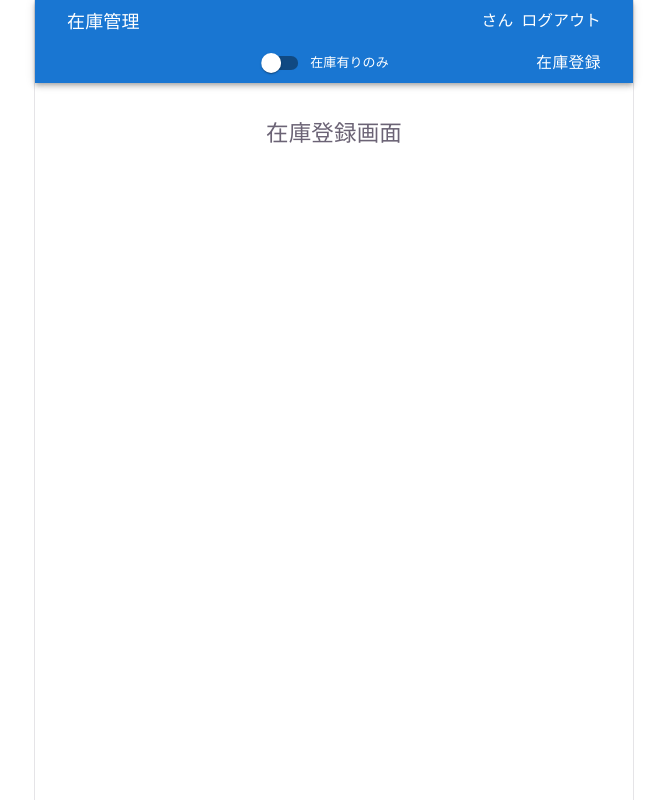
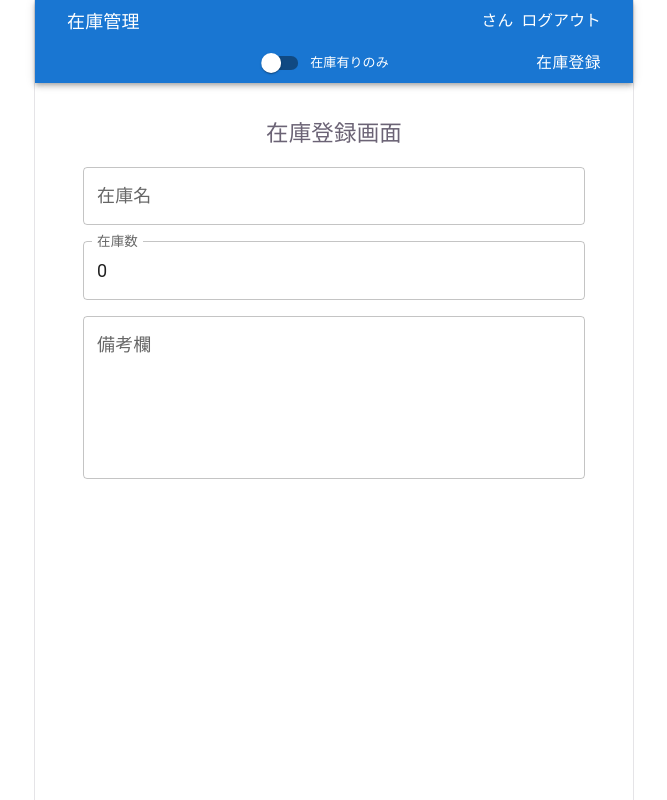
Before and after one commit to kosuke-05/inventory_management, a React (Vite) app in the folder frontend/: page /inventory/registration in a window 1280 px wide. Shown: the whole page, without its empty margins (306-973 px from the left). Built offline with nearby package versions, Linux system fonts and the light colour scheme.

Commit message:
【実装途中】在庫登録画面のUI実装

```diff
--- /dev/null
+++ b/frontend/src/components/textFields/inventory/textFieldComponents.tsx
@@ -0,0 +1,31 @@
+"use client"
+
+import { Controller, useFormContext } from "react-hook-form";
+import type { inventoryFieldsType } from "../../../types/inventory/inventoryTypes";
+import { TextField } from "@mui/material";
+
+// 在庫登録画面のフィールド
+export const InventoryTextField = ({
+  name,
+  label,
+  placeholder
+}: inventoryFieldsType) => {
+  // useFormから取得
+  const { control } = useFormContext();
+
+  return (
+    <Controller
+      name={name}
+      control={control}
+      render={({ field, fieldState }) => (
+        <TextField
+          {...field}
+          error={fieldState.invalid}
+          helperText={fieldState.error?.message}
+          label={label}
+          placeholder={placeholder}
+          multiline={name === "memo"}
+          rows={name === "memo" ? 5 : undefined} />
+      )} />
+  )
+};
--- a/frontend/src/components/textFields/textFieldComponents.tsx
+++ b/frontend/src/components/textFields/user/textFieldComponents.tsx
@@ -1,5 +1,5 @@
 import { Controller, useFormContext } from "react-hook-form";
-import type { TextFieldComponentPropsType } from "../../types/user/propsTypes";
+import type { TextFieldComponentPropsType } from "../../../types/user/propsTypes";
 import { TextField } from "@mui/material";
 
 // メールアドレス・パスワードの認証フォーム
--- a/frontend/src/pages/inventory/inventoryRegistration.tsx
+++ b/frontend/src/pages/inventory/inventoryRegistration.tsx
@@ -1,11 +1,63 @@
 "use client"
 
-import { Typography } from "@mui/material";
+import { zodResolver } from "@hookform/resolvers/zod";
+import { Box, Stack, Typography } from "@mui/material";
+import { FormProvider, useForm } from "react-hook-form";
+import { inventoryRegistrationValidation } from "../../schemas/user/inventory/inventoryRegistrationValidations";
+import type { inventoryFieldsType, inventoryRegistrationValidationType } from "../../types/inventory/inventoryTypes";
+import { InventoryTextField } from "../../components/textFields/inventory/textFieldComponents";
 
 // 在庫登録画面
 export const InventoryRegistration = () => {
+  // バリデーション
+  const inventoryRegistrationMethods = useForm<inventoryRegistrationValidationType>({
+    mode: "onChange",
+    resolver: zodResolver(inventoryRegistrationValidation),
+    defaultValues: {
+      name: "",
+      count: 0,
+      memo: ""
+    }
+  });
+
+  // テキストフィールドで使用
+  const inventoryFields: inventoryFieldsType[] = [
+    {
+      name: "name",
+      label: "在庫名",
+      placeholder: "【例】ポカリスエット1ダース"
+    },
+    {
+      name: "count",
+      label: "在庫数"
+    },
+    {
+      name: "memo",
+      label: "備考欄",
+      placeholder: "任意"
+    }
+  ]
+
+  // 在庫登録ボタン押下後の処理
+  const afterInventoryRegistrationButton = () => {
+
+  }
 
   return (
-    <Typography variant="h6">在庫登録画面</Typography>
+    <FormProvider {...inventoryRegistrationMethods}>
+      <Box>
+        <Typography variant="h6">在庫登録画面</Typography>
+        <form onSubmit={inventoryRegistrationMethods.handleSubmit(afterInventoryRegistrationButton)}>
+          <Stack direction="column" spacing={2} sx={{ p: 2 }}>
+            {inventoryFields.map((item) => (
+              <InventoryTextField
+                name={item.name}
+                label={item.label}
+                placeholder={item.placeholder} />
+            ))}
+          </Stack>
+        </form>
+      </Box>
+    </FormProvider>
   )
 };
--- a/frontend/src/pages/user/userCertification.tsx
+++ b/frontend/src/pages/user/userCertification.tsx
@@ -5,7 +5,7 @@ import type { UserCertificationValidationType, UserRegistrationInitialValue } fr
 import { zodResolver } from "@hookform/resolvers/zod";
 import { UserCertificationValidations } from "../../schemas/user/userValidation";
 import { Stack, Typography } from "@mui/material";
-import { TextFieldComponent } from "../../components/textFields/textFieldComponents";
+import { TextFieldComponent } from "../../components/textFields/user/textFieldComponents";
 import { SubmitButton, UserRegistrationButton } from "../../components/buttons/users/buttons";
 import { useNavigate } from "react-router-dom";
 import { UserLoginHook } from "../../hooks/user/userLogin";
--- a/frontend/src/pages/user/userRegistration.tsx
+++ b/frontend/src/pages/user/userRegistration.tsx
@@ -5,7 +5,7 @@ import type { UserRegistrationValidationType } from "../../types/user/userType";
 import { zodResolver } from "@hookform/resolvers/zod";
 import { UserRegistrationValidation } from "../../schemas/user/userRegistrationValidation";
 import { Stack, Typography } from "@mui/material";
-import { TextFieldComponent } from "../../components/textFields/textFieldComponents";
+import { TextFieldComponent } from "../../components/textFields/user/textFieldComponents";
 import { ReturnTopPage, SubmitButton } from "../../components/buttons/users/buttons";
 import { useNavigate } from "react-router-dom";
 import { UserPostHook } from "../../hooks/user/userPost";
--- a/frontend/src/schemas/user/inventory/inventoryRegistrationValidations.ts
+++ b/frontend/src/schemas/user/inventory/inventoryRegistrationValidations.ts
@@ -15,5 +15,19 @@ export const inventoryRegistrationValidation = zod.object({
     zod
     .number({
       message: "半角数字で入力して下さい。"
+    }),
+
+  memo:
+    zod
+    .string()
+    .max(30, {
+      message: "30文字以内で登録して下さい。"
     })
-})
+    .optional(),
+
+  category:
+    zod
+    .enum(["食品", "飲料水", "家具", "家電", "文房具", "その他"], {
+      message: "いずれかを選択して下さい。"
+    })
+});
--- /dev/null
+++ b/frontend/src/types/inventory/inventoryTypes.ts
@@ -0,0 +1,12 @@
+import zod from "zod";
+import type { inventoryRegistrationValidation } from "../../schemas/user/inventory/inventoryRegistrationValidations";
+
+// 在庫登録画面で使用するuseFormの型
+export type inventoryRegistrationValidationType = zod.infer<typeof inventoryRegistrationValidation>;
+
+// テキストフィールドの型（propsでも使い回し）
+export type inventoryFieldsType = {
+  name: "name" | "count" | "memo",
+  label: "在庫名" | "在庫数" | "備考欄",
+  placeholder?: string
+};
```
